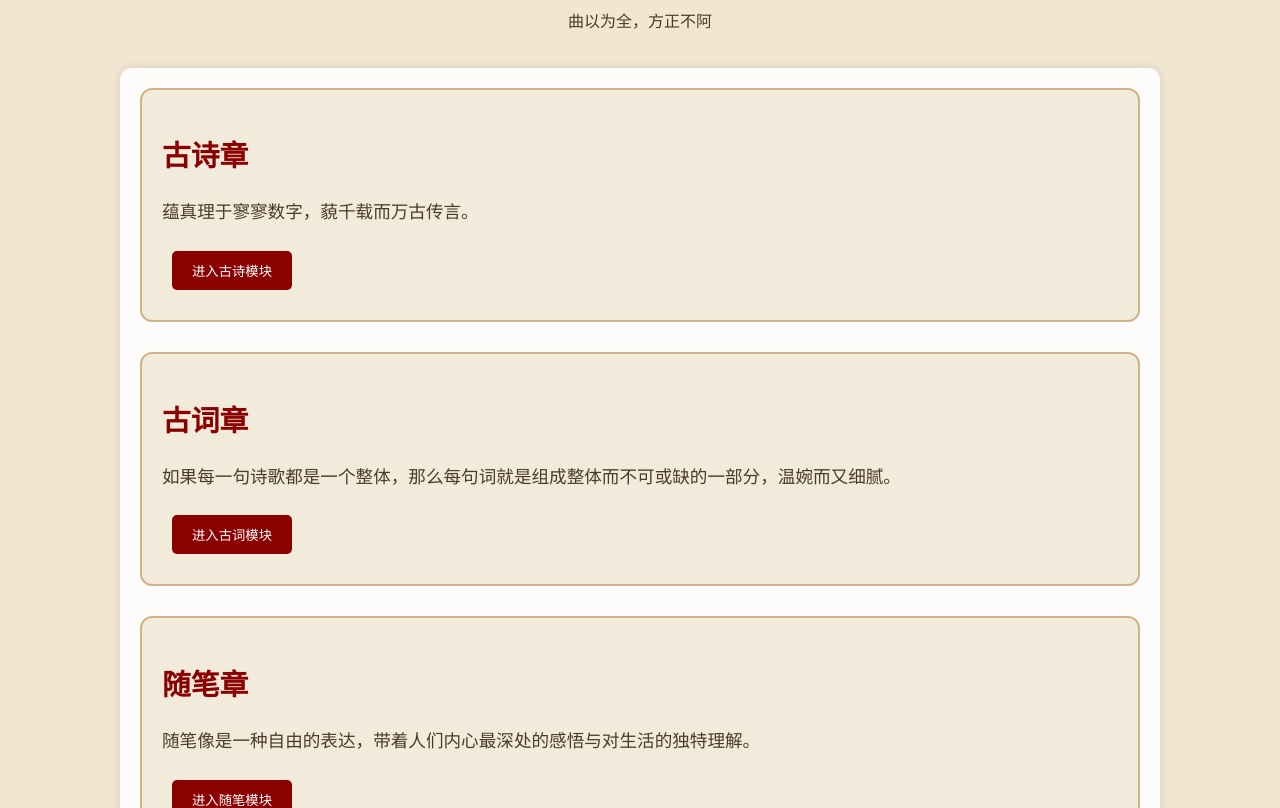
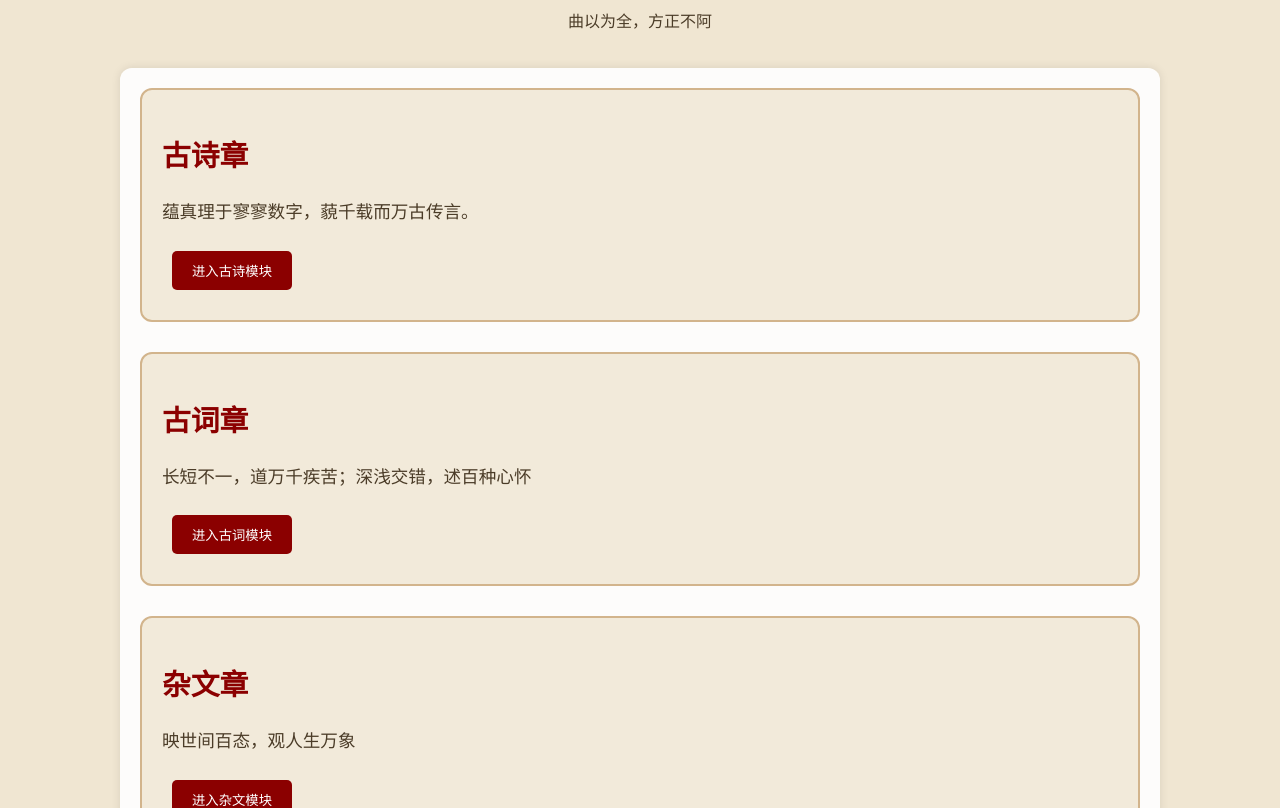
Before and after one commit to 3199599485/QF-de-Inner-world, a plain HTML site: page index.html in a window 1280 px wide. Shown: the part 144-952 px from the top of the page. Drawn offline with Linux system fonts and the light colour scheme.

Commit message:
Add files via upload

```diff
--- a/index.html
+++ b/index.html
@@ -89,14 +89,14 @@
 
         <div class="module">
             <h2>古词章</h2>
-            <p>如果每一句诗歌都是一个整体，那么每句词就是组成整体而不可或缺的一部分，温婉而又细腻。</p>
+            <p>长短不一，道万千疾苦；深浅交错，述百种心怀</p>
             <button class="button" onclick="window.location.href='guci.html'">进入古词模块</button>
         </div>
 
         <div class="module">
-            <h2>随笔章</h2>
-            <p>随笔像是一种自由的表达，带着人们内心最深处的感悟与对生活的独特理解。</p>
-            <button class="button" onclick="window.location.href='suibi.html'">进入随笔模块</button>
+            <h2>杂文章</h2>
+            <p>映世间百态，观人生万象</p>
+            <button class="button" onclick="window.location.href='zawen.html'">进入杂文模块</button>
         </div>
     </div>
 
```
